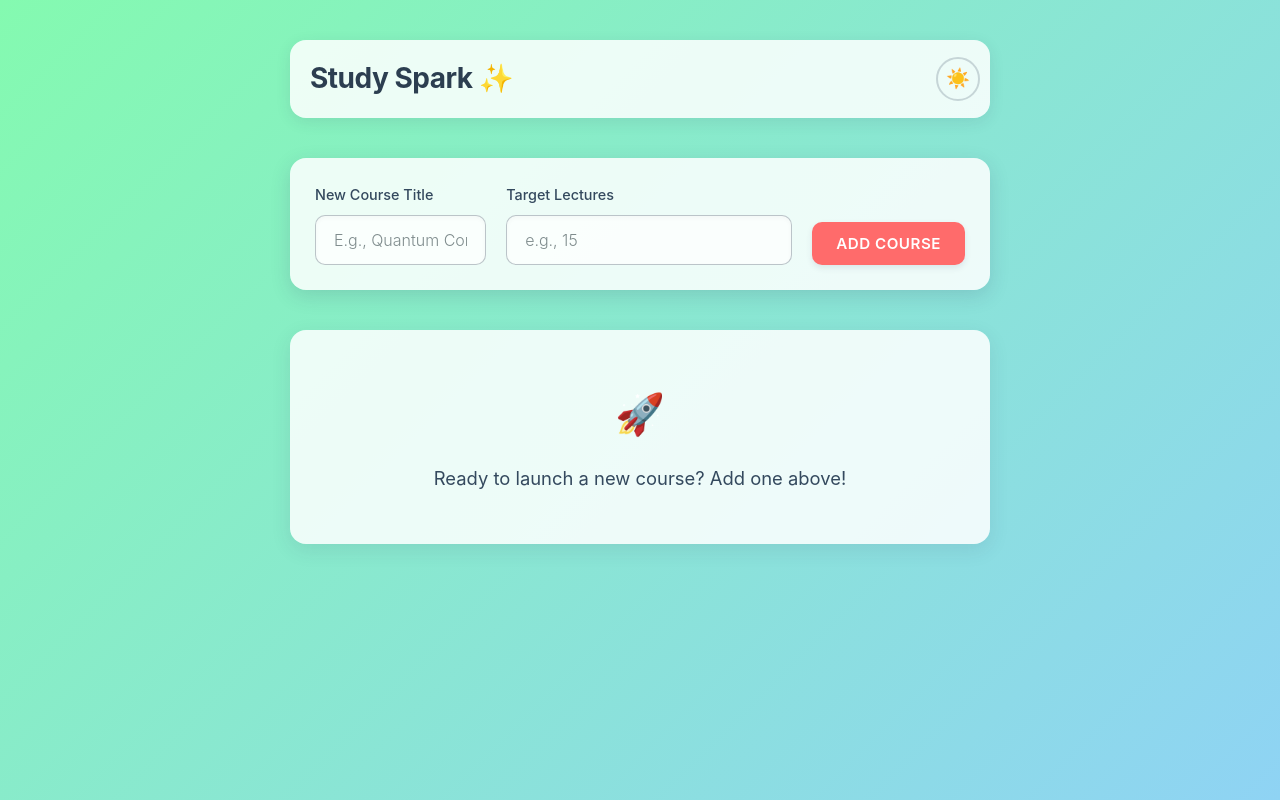
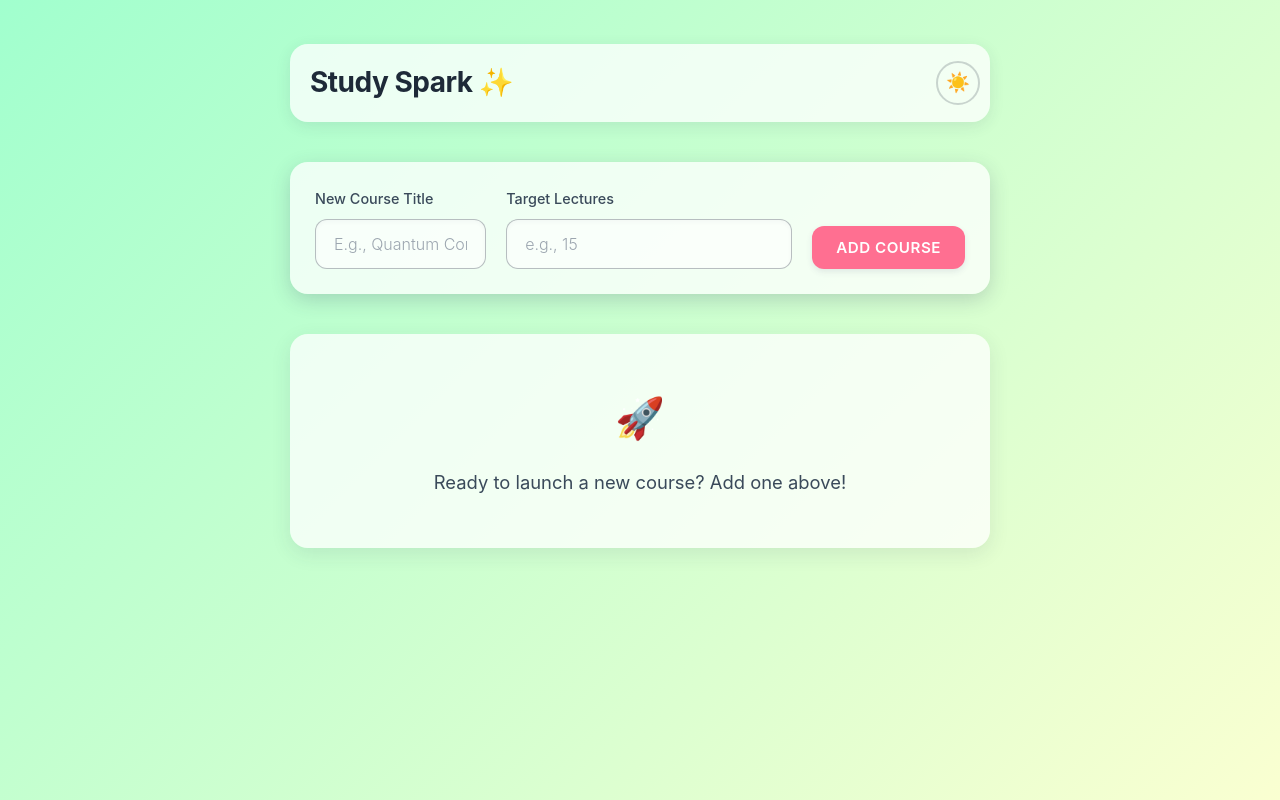
Before and after one commit to mahmoodana1/CoursesProgress, a plain HTML site: page index.html in a window 1280 px wide. Drawn offline with Linux system fonts and the light colour scheme.

Commit message:
Update index.html

```diff
--- a/index.html
+++ b/index.html
@@ -1,74 +1,76 @@
 <!DOCTYPE html>
 <html lang="en">
 <head>
-    <meta charset="UTF-8">
-    <meta name="viewport" content="width=device-width, initial-scale=1.0">
+  <meta charset="UTF-8" />
+  <meta name="viewport" content="width=device-width, initial-scale=1.0"/>
   <title>Vibrant Study Tracker</title>
   <style>
     :root {
-            /* Light Mode - Vibrant & Modern */
-            --bg-main-gradient: linear-gradient(135deg, #84fab0 0%, #8fd3f4 100%);
-            --bg-surface: rgba(255, 255, 255, 0.85); /* Glassmorphism tendency */
-            --bg-surface-hover: rgba(255, 255, 255, 0.95);
-            --bg-input: rgba(255, 255, 255, 0.7);
-            --text-primary: #2c3e50; /* Dark Blue-Gray */
-            --text-secondary: #34495e; /* Slightly lighter Blue-Gray */
-            --text-placeholder: #7f8c8d;
-            --border-primary: rgba(44, 62, 80, 0.2);
-            --border-input: rgba(44, 62, 80, 0.3);
+      /* Light Mode - Premium Vibrant */
+      --bg-main-gradient: linear-gradient(135deg, #a1ffce 0%, #faffd1 100%);
+      --bg-surface: rgba(255, 255, 255, 0.75);
+      --bg-surface-hover: rgba(255, 255, 255, 0.9);
+      --bg-input: rgba(255, 255, 255, 0.6);
+      --text-primary: #1e2a38;
+      --text-secondary: #3a4a5a;
+      --text-placeholder: #9ca6af;
+      --border-primary: rgba(30, 42, 56, 0.2);
+      --border-input: rgba(30, 42, 56, 0.3);
       --border-input-focus: var(--accent-primary);
-            --accent-primary: #ff6b6b; /* Coral Red */
-            --accent-primary-hover: #ff4757;
-            --accent-secondary: #feca57; /* Sunny Yellow */
-            --accent-success: #2ed573; /* Bright Green */
-            --accent-danger: #ff4757; /* Coral Red (can be same as primary) */
+      --accent-primary: #ff6f91;
+      --accent-primary-hover: #ff4d6d;
+      --accent-secondary: #ffde59;
+      --accent-success: #3fe1b0;
+      --accent-danger: #ff4d4f;
       --text-on-accent: #ffffff;
       --shadow-color: rgba(50, 50, 93, 0.1);
-            --shadow-strong-color: rgba(50, 50, 93, 0.15);
+      --shadow-strong-color: rgba(50, 50, 93, 0.2);
 
-            --font-family: 'Poppins', -apple-system, BlinkMacSystemFont, "Segoe UI", Roboto, Oxygen, Ubuntu, Cantarell, "Open Sans", "Helvetica Neue", sans-serif;
-            --border-radius-md: 10px; /* Softer, more modern rounding */
-            --border-radius-lg: 16px;
-            --transition-theme: 0.3s ease-in-out;
-            --transition-interactive: 0.15s ease-out;
+      --font-family: 'Poppins', -apple-system, BlinkMacSystemFont, "Segoe UI", Roboto, "Helvetica Neue", sans-serif;
+      --border-radius-md: 12px;
+      --border-radius-lg: 18px;
+      --transition-theme: 0.4s cubic-bezier(0.4, 0, 0.2, 1);
+      --transition-interactive: 0.2s ease-out;
     }
 
     body.dark-mode {
-            /* Dark Mode - Vibrant & Modern */
-            --bg-main-gradient: linear-gradient(135deg, #0f2027 0%, #203a43 50%, #2c5364 100%); /* Dark Teal/Blue */
-            --bg-surface: rgba(40, 42, 54, 0.85); /* Darker, slightly transparent surface */
-            --bg-surface-hover: rgba(55, 58, 75, 0.95);
-            --bg-input: rgba(30, 32, 42, 0.7);
-            --text-primary: #f8f8f2; /* Off-white (Dracula theme text) */
-            --text-secondary: #bd93f9; /* Dracula purple for secondary text */
-            --text-placeholder: #999;
-            --border-primary: rgba(189, 147, 249, 0.2); /* Light purple border */
-            --border-input: rgba(189, 147, 249, 0.3);
+      /* Dark Mode - Elegant Night */
+      --bg-main-gradient: linear-gradient(135deg, #1a2a3a 0%, #1f1f47 100%);
+      --bg-surface: rgba(35, 38, 52, 0.75);
+      --bg-surface-hover: rgba(45, 48, 65, 0.9);
+      --bg-input: rgba(25, 27, 36, 0.6);
+      --text-primary: #f1f2f6;
+      --text-secondary: #d6acff;
+      --text-placeholder: #a3a3a3;
+      --border-primary: rgba(214, 172, 255, 0.2);
+      --border-input: rgba(214, 172, 255, 0.3);
       --border-input-focus: var(--accent-primary);
-            --accent-primary: #ff79c6; /* Dracula Pink */
-            --accent-primary-hover: #ff55b8;
-            --accent-secondary: #f1fa8c; /* Dracula Yellow */
-            --accent-success: #50fa7b; /* Dracula Green */
-            --accent-danger: #ff5555; /* Dracula Red */
-            --text-on-accent: #282a36; /* Dark text for light accents */
+      --accent-primary: #ff79c6;
+      --accent-primary-hover: #ff5eb7;
+      --accent-secondary: #f7f18c;
+      --accent-success: #50fa7b;
+      --accent-danger: #ff5555;
+      --text-on-accent: #282a36;
       --shadow-color: rgba(0, 0, 0, 0.25);
-            --shadow-strong-color: rgba(0, 0, 0, 0.35);
+      --shadow-strong-color: rgba(0, 0, 0, 0.4);
     }
 
-        @import url('https://fonts.googleapis.com/css2?family=Poppins:wght@300;400;500;600;700;700&display=swap');
+    @import url('https://fonts.googleapis.com/css2?family=Poppins:wght@300;400;500;600;700&display=swap');
 
-        *, *::before, *::after { box-sizing: border-box; }
+    *, *::before, *::after {
+      box-sizing: border-box;
+    }
+
     body {
       font-family: var(--font-family);
       margin: 0;
       background-image: var(--bg-main-gradient);
-            background-attachment: fixed; /* Keep gradient fixed during scroll */
+      background-attachment: fixed;
       color: var(--text-primary);
-            line-height: 1.7; /* Increased for readability */
-            font-weight: 400;
+      line-height: 1.7;
       font-size: 16px;
-            padding: 20px;
-            transition: color var(--transition-theme); /* Only color and specific properties, not background-image */
+      padding: 24px;
+      transition: background-color var(--transition-theme), color var(--transition-theme);
       display: flex;
       flex-direction: column;
       align-items: center;
```
Lines whose indentation alone changed are shown as unchanged.
